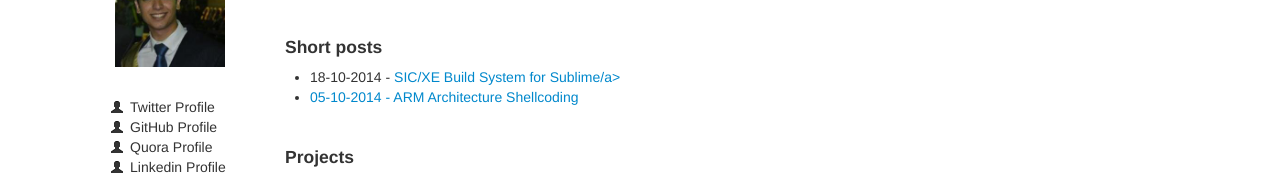
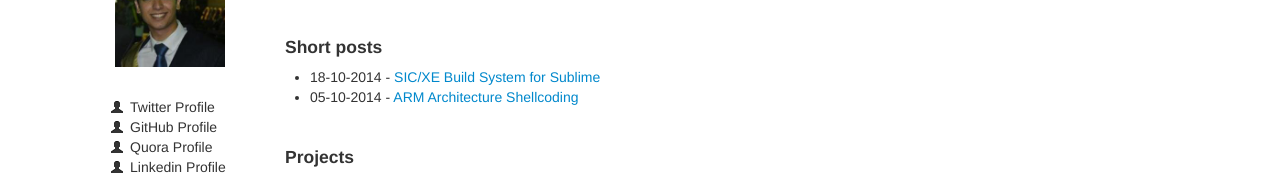
Before and after one commit to AnwarMohamed/AnwarMohamed.github.io, a plain HTML site: page index.html in a window 1280 px wide. Shown: the part 173-347 px from the top of the page. Drawn offline with Linux system fonts and the light colour scheme.

Commit message:
typo-error

```diff
--- a/index.html
+++ b/index.html
@@ -88,7 +88,7 @@
 
   <h4>Short posts</h4>
   <ul>
-    <li>18-10-2014 - <a href="/blog/Sublime-SICXE-Build-System">SIC/XE Build System for Sublime/a></li>
+    <li>18-10-2014 - <a href="/blog/Sublime-SICXE-Build-System">SIC/XE Build System for Sublime</a></li>
     <li>05-10-2014 - <a href="/blog/ARM-Architecture-Shellcoding">ARM Architecture Shellcoding</a></li>
   </ul>
 
```
